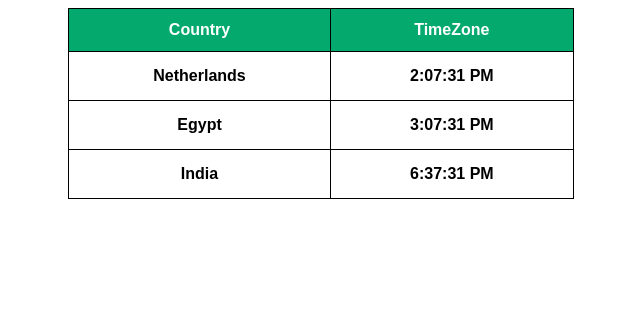
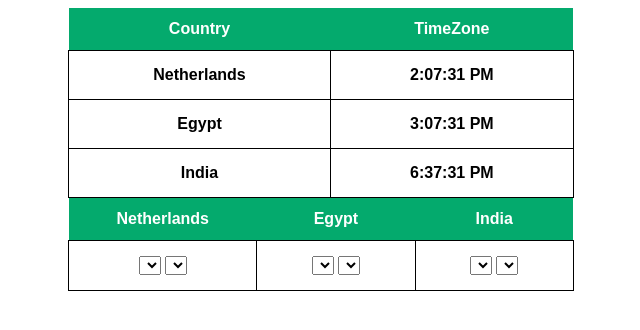
Before and after one commit to tamerkamal/TimeZoneClocks, a plain HTML site: page index.html in a window 1280 px wide. Shown: the whole page, without its empty margins (319-959 px from the left). Drawn offline with Linux system fonts and the light colour scheme.

Commit message:
adding conversion form and refactoring

```diff
--- a/clocks.css
+++ b/clocks.css
@@ -1,20 +1,16 @@
-  #clocksTableId {
+.tableCenter {
+  width: 40%;
+  margin-left: 30%;
+  margin-right: 30%;
+}
+
+ .clocksTable {
     font-family: Arial, Helvetica, sans-serif;
     border-collapse: collapse;
     /*width: auto;*/
   }
 
-    #clocksTableId td, #clocksTableId th {
-        border: 1px solid black;
-        text-align: center;
-        padding: 15px;
-    }
-
-  /* #clocksTableId tr:nth-child(even){background-color: #f2f2f2;} */
-
-  #clocksTableId tr:hover {background-color: rgb(168, 221, 252);}
-
-  #clocksTableId th {
+  .clocksTable th {
     padding-top: 12px;
     padding-bottom: 12px;
     text-align: center;
@@ -22,8 +18,12 @@
     color: white;
   }
 
-.tableCenter {
-    width: 40%;
-    margin-left: 30%;
-    margin-right: 30%;
-}
+  .clocksTable tr:hover {background-color: rgb(168, 221, 252);}
+
+  .clocksTable td {
+    border: 1px solid black;
+    text-align: center;
+    padding: 15px;
+  }
+
+  /* #clocksTableId tr:nth-child(even){background-color: #f2f2f2;} */
--- a/index.html
+++ b/index.html
@@ -5,16 +5,22 @@
     <meta charset="UTF-8">
     <meta http-equiv="X-UA-Compatible" content="IE=edge">
     <meta name="viewport" content="width=device-width, initial-scale=1.0">
+
     <title>Timezones</title>
 
+    <!-- styles -->
     <link rel="stylesheet" href="./clocks.css">
+
+    <!-- scripts -->
+    <script defer src="./clocks.js"></script>
 </head>
 
 <body>
 
+    <section>
         <div class="container">
 
-        <table id="clocksTableId" class="tableCenter">
+            <table class="clocksTable tableCenter">
 
                 <thead>
                     <tr>
@@ -52,10 +58,43 @@
                     </tr>
                 </tbody>
             </table>
+        </div>
+    </section>
 
-    </div>
+    <section>
+        <form action="" id="timeCoversionFormId">
 
-    <script src="./clocks.js"></script>
+            <table class="clocksTable tableCenter">
+
+                <thead>
+                    <tr>
+                        <th>Netherlands</th>
+                        <th>Egypt</th>
+                        <th>India</th>
+                    </tr>
+                </thead>
+
+                <tbody>
+                    <tr>
+                        <td>
+                            <select name="" id=""></select>
+                            <select name="" id=""></select>
+                        </td>
+                        <td>
+                            <select name="" id=""></select>
+                            <select name="" id=""></select>
+                        </td>
+                        <td>
+                            <select name="" id=""></select>
+                            <select name="" id=""></select>
+                        </td>
+                    </tr>
+
+                </tbody>
+            </table>
+
+        </form>
+    </section>
 
 </body>
 
```
Lines whose indentation alone changed are shown as unchanged.
